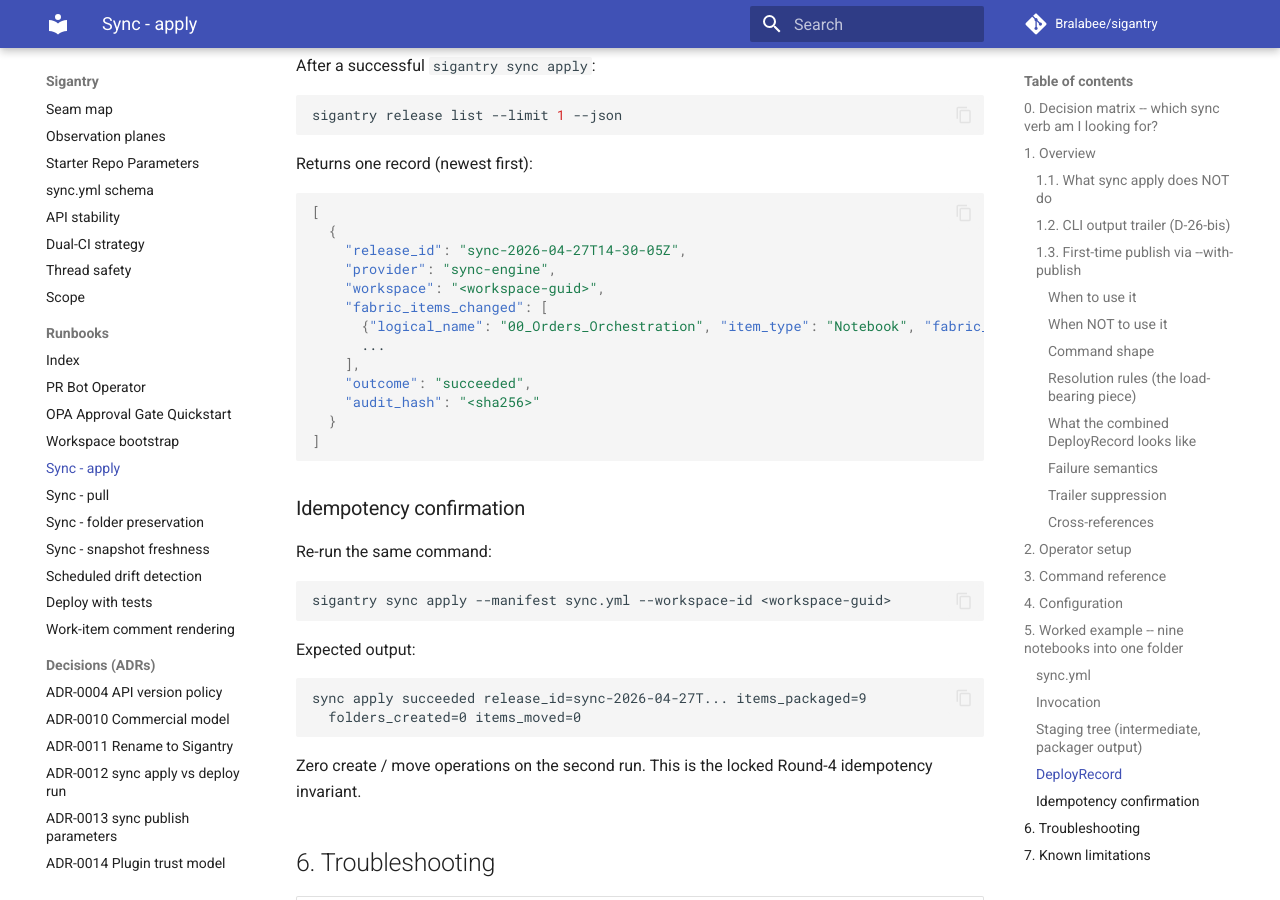
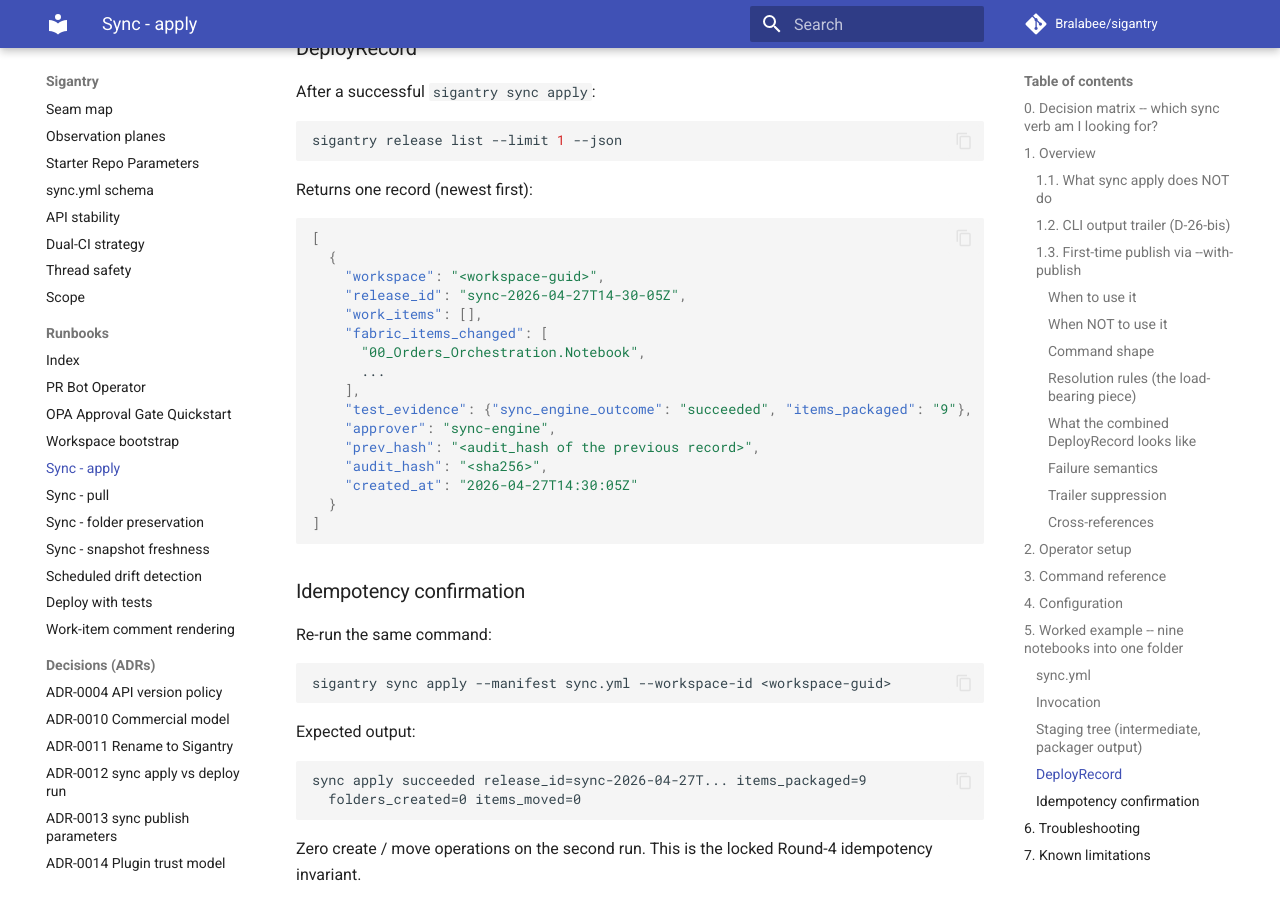
Before and after one commit to Bralabee/sigantry, an MkDocs documentation site: the page built from docs/runbooks/sync/apply.md, in a window 1280 px wide and 900 px high, scrolled down 8644 px. Built offline with MkDocs 1.6.1 and Material for MkDocs 9.7.7, drawn with Linux system fonts in a browser that asks for light colours; comment, search, counter and statistics services are not loaded; some of the changed text lies outside the part shown.

Commit message:
docs: make the sync record and schema-version examples match the code
The DeployRecord sample in the sync apply runbook showed a record the
code cannot write: top-level provider and outcome fields, and changed
items as objects. A sync record lists items as "<name>.<type>" strings
and carries the outcome in test_evidence; DeployRecord forbids extra
fields. The sample now has the real fields in the order release list
--json prints them. The step list and the publish comparison also said
the record has provider="sync-engine"; it has approver="sync-engine".
The combined record's release_id now uses the hyphenated time the code
writes.

The schema reference said schema_version 1.0.1 and 1.1.0 are accepted.
Only "1.0" and "1.0.0" are; load_manifest rejects every other value
with ManifestValidationError.

````diff
--- a/docs/runbooks/sync/apply.md
+++ b/docs/runbooks/sync/apply.md
@@ -25,7 +25,7 @@ The greenfield `sigantry workspace bootstrap` (Phase 13.5 / BOOTSTRAP-XX) is a s
 3. For each manifest item, run the type-appropriate packager (Notebook / DataPipeline / SemanticModel / Report / SparkJobDefinition / generic) into a staging tempdir. **The packager writes the item to local staging only -- it does NOT publish to the workspace.** See [§1.1](#11-what-sync-apply-does-not-do).
 4. Pre-flight gate: refuse to apply if the workspace's `gitConnection.sync_state` is anything other than `"Synced"` (D-18 -- Council D constraint #6).
 5. Call `sigantry_core.workspace.reconciler.reconcile_folders_from_repo(...)` against the staging tree -- delegates **folder create/move/delete and item-folder placement only**. No item is created or published in the workspace by this call.
-6. Emit a `DeployRecord` to the audit ledger (`~/.sigantry/audit/deploys.jsonl`) with `provider="sync-engine"` and `release_id="sync-<ISO_TS>"`.
+6. Emit a `DeployRecord` to the audit ledger (`~/.sigantry/audit/deploys.jsonl`) with `approver="sync-engine"`, `release_id="sync-<ISO_TS>"` and the outcome in `test_evidence["sync_engine_outcome"]`.
 7. Cleanup the tempdir on success; on failure preserve it and print the path to stderr for debugging.
 
 `sigantry sync apply` is **idempotent** -- applying the same `sync.yml` twice yields a no-op second run (zero `create_folder` / `move_item` operations). This is the strongest falsifiability gate the engine ships (Round-4-locked SPEC acceptance criterion, asserted by `tests/sync/test_apply.py::test_apply_idempotent_second_run_no_op`).
@@ -58,7 +58,7 @@ Phase 17 ([ADR-0013](../../decisions/ADR-0013-sync-publish-parameters-resolution
 
 #### When NOT to use it
 
-- Pure folder-shuffle runs (no new items) -- the default `sync apply` is faster and emits a lighter `provider="sync-engine"` record.
+- Pure folder-shuffle runs (no new items) -- the default `sync apply` is faster and emits a lighter `sync-engine` record.
 - Multi-env deployment fan-out (DEV -> PREPROD -> PROD) -- use `deploy run` with explicit `--environment` per stage; `--with-publish` is for one-shot first-time publish.
 - Rollback -- `--with-publish` does NOT support `--rollback`; use `sigantry deploy run --rollback --to-release <id>` against the appropriate `R-...` record.
 
@@ -269,15 +269,18 @@ Returns one record (newest first):
 ```json
 [
   {
+    "workspace": "<workspace-guid>",
     "release_id": "sync-2026-04-27T14-30-05Z",
-    "provider": "sync-engine",
-    "workspace": "<workspace-guid>",
+    "work_items": [],
     "fabric_items_changed": [
-      {"logical_name": "00_Orders_Orchestration", "item_type": "Notebook", "fabric_item_id": "<id>"},
+      "00_Orders_Orchestration.Notebook",
       ...
     ],
-    "outcome": "succeeded",
-    "audit_hash": "<sha256>"
+    "test_evidence": {"sync_engine_outcome": "succeeded", "items_packaged": "9"},
+    "approver": "sync-engine",
+    "prev_hash": "<audit_hash of the previous record>",
+    "audit_hash": "<sha256>",
+    "created_at": "2026-04-27T14:30:05Z"
   }
 ]
 ```
````
Also changed, not shown: other parts of docs/runbooks/sync/apply.md (+1 -1 lines), docs/reference/sync-schema.md (+1 -2 lines).
